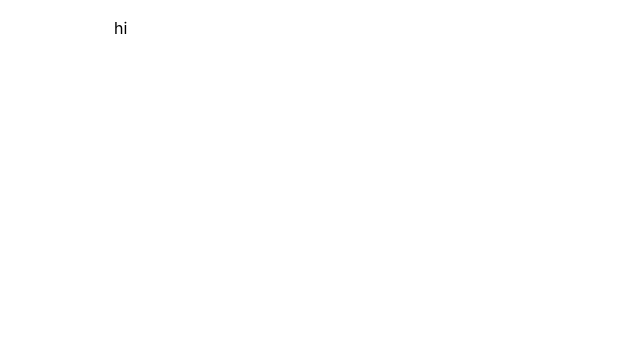
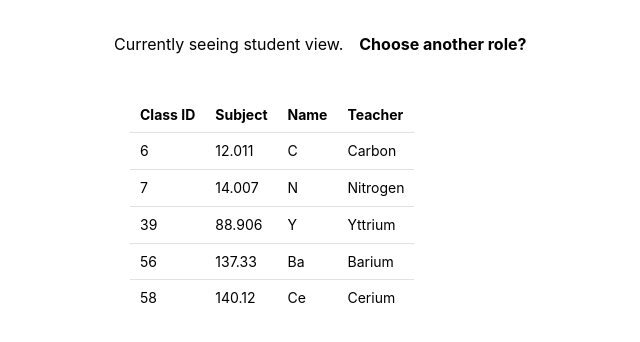
Before and after one commit to DDH2004/CubCourses, a Next.js app in the folder Checkpoint3_Items/: page /student in a window 1280 px wide. Shown: the top 342 px of the page, without its empty margins (14-654 px from the left). Built offline with nearby package versions, Linux system fonts and the light colour scheme.

Commit message:
feat: small changes

```diff
--- a/Checkpoint3_Items/app/page.tsx
+++ b/Checkpoint3_Items/app/page.tsx
@@ -7,6 +7,7 @@ import { Card, Image, Text, Badge, Button, Group } from '@mantine/core';
 
 
 export default function HomePage() {
+
   return (
     <>
     <ColorSchemeToggle/>
--- a/Checkpoint3_Items/app/student/page.tsx
+++ b/Checkpoint3_Items/app/student/page.tsx
@@ -1,7 +1,28 @@
-import { Text } from "@mantine/core"
+'use client'
+import ClassesTable from "@/components/ClassesTable";
+import { Card, Flex, Group, Text } from "@mantine/core"
+import { useEffect, useState } from 'react';
 
-const StudentPage = () => {
-    return <Text>hi</Text>
+
+const Dashboard = () => {
+
+    return <>
+    <Group m="1rem 0 1.5rem 0">
+        <Text>Currently seeing student view.</Text>
+        <Text component="a" href="/" fw="700">Choose another role?</Text>
+    </Group>
+        {/* <Card w="100%" shadow="lg">
+            <Card.Section bg="magenta" h="1.5rem" ></Card.Section>
+            <Card.Section p="1.5rem 2rem">
+                <Text fw="700" fz="14">History</Text>
+                <Text fw="600" fz="28" c="magenta">History 1</Text>
+                <Text mt="0.25rem">Teacher: Kristi King</Text>
+            </Card.Section>
+
+        </Card> */}
+
+        <ClassesTable/>
+    </>
 }
 
-export default StudentPage
+export default Dashboard
--- /dev/null
+++ b/Checkpoint3_Items/components/ClassesTable.tsx
@@ -0,0 +1,22 @@
+import { Card, Table, TableData } from "@mantine/core"
+
+const ClassesTable = () => {
+    const tableData: TableData = {
+        head: ['Class ID', 'Subject', 'Name', 'Teacher'],
+        body: [
+            [6, 12.011, 'C', 'Carbon'],
+            [7, 14.007, 'N', 'Nitrogen'],
+            [39, 88.906, 'Y', 'Yttrium'],
+            [56, 137.33, 'Ba', 'Barium'],
+            [58, 140.12, 'Ce', 'Cerium'],
+        ],
+    };
+
+    return <Card radius={10}>
+        <Table data={tableData}>
+
+        </Table>
+    </Card>
+}
+
+export default ClassesTable
```
Also changed, not shown: Checkpoint3_Items/components/Header.tsx (added, +16 -0 lines), 1 other file (tests, documents, lock files or other folders).
